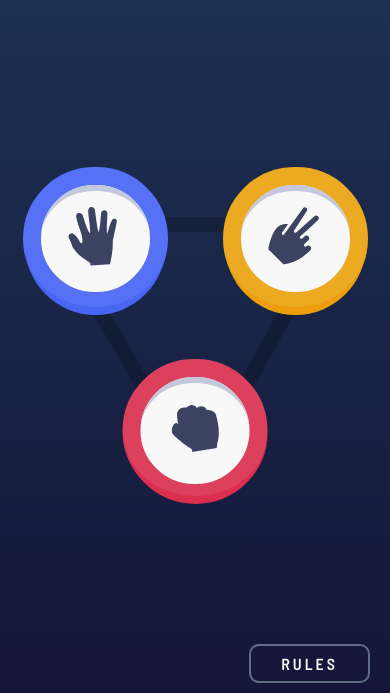
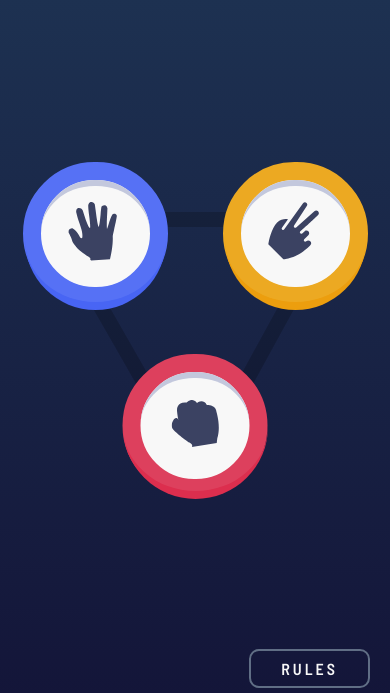
Before and after one commit to imad273/rock-paper-scissors-game, a plain HTML site: page index.html in a window 390 px wide. Shown: the part 151-844 px from the top of the page. Drawn offline with Linux system fonts and the light colour scheme.

Commit message:
fix responsive

```diff
--- a/styles/style.css
+++ b/styles/style.css
@@ -147,8 +147,6 @@ section {
 }
 
 .btn {
-  position: absolute;
-  bottom: 5px;
   width: 100%;
   display: flex;
   flex-direction: row-reverse;
@@ -396,6 +394,10 @@ section {
     max-width: 90%;
   }
 
+  .choices {
+    margin-top: 40px;
+  }
+
   .choices .paper,
   .choices .rock,
   .choices .csrs {
```
